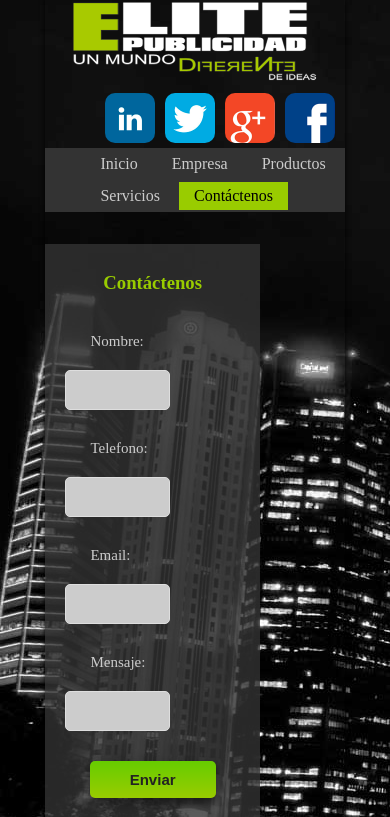
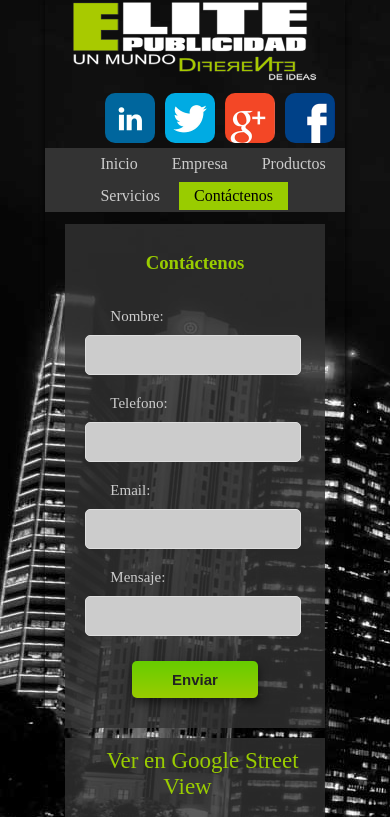
Before and after one commit to jhonsegurag/elitepublicidad, a PHP site: page /web/vista/contacto.php in a window 390 px wide. Shown: the part 19-836 px from the top of the page. Run offline with PHP 8.4, Linux system fonts and the light colour scheme; some libraries are stand-ins or nearby versions.

Commit message:
Responsive Design 0.1
Resta Las paginas ver mas...

```diff
--- a/css/style.css
+++ b/css/style.css
@@ -989,15 +989,16 @@
 
 #contacto
 {
+
+	width: 100%;
 	display: inline-block;
-	width: 100%;
-	margin: 20px auto 20px auto;
+
 }
 
 #contacto article
 {
 	float:left;
-	width: 65%;
+	width: 60%;
 	background-color: rgba(51,51,51,0.8);
 	margin: 10px auto 10px auto;
 	padding: 10px;
@@ -1048,6 +1049,56 @@
 
 }
 
+#contacto aside
+{
+	float:right;
+	width: 30%;
+	background-color: rgba(51,51,51,0.8);
+	margin: 10px auto 10px auto;
+	padding: 10px;
+}
+
+#contacto aside #infoContacto img
+{
+	width: 20px;
+	height: 20px;
+	margin-right: 10px;
+}
+
+
+#contacto aside #infoContacto p
+{
+	color: #CCCCCC;
+}
+
+@media screen and (max-width:720px)
+{
+
+
+	#contacto article
+	{
+		float:none;
+		width: 80%;
+		margin: 10px auto 10px auto;
+	}
+
+	.etiqueta
+	{
+   		float: none;
+   		width: 100%;
+	}
+
+	.componente
+	{
+   		float: none;
+   		width: 100%;
+	}
+
+	#contacto aside
+	{
+		display: none;
+	}
+}
 
 /*
  * ----------------------------------------------------------------------------------------------------------------------------------
--- a/web/vista/contacto.php
+++ b/web/vista/contacto.php
@@ -14,6 +14,18 @@
 			?>
 	<!-- --------------------CÓDIGO HTML------------------------------------------------ -->
 				<section id="contacto">
+
+					<aside>
+						<div id="infoContacto">
+							<p><img  src="../../imagenes/contacto/email.png" /><span>elitepublicidad12@gmail.com</span></p>
+							<p><img  src="../../imagenes/contacto/movil.png" /><span>elitepublicidad12@gmail.com</span></p>
+							<p><img  src="../../imagenes/contacto/ubicacion.png" /><span>elitepublicidad12@gmail.com</span></p>
+							<p><img  src="../../imagenes/contacto/web.png" /><span>elitepublicidad12@gmail.com</span></p>
+							<p><img  src="../../imagenes/contacto/viber.png" /><span>elitepublicidad12@gmail.com</span></p>
+							<p><img  src="../../imagenes/contacto/line.png" /><span>elitepublicidad12@gmail.com</span></p>
+							<p><img  src="../../imagenes/contacto/whatsapp.png" /><span>elitepublicidad12@gmail.com</span></p>
+						</div>
+					</aside>
 
 					<article>
 						<header>
```
